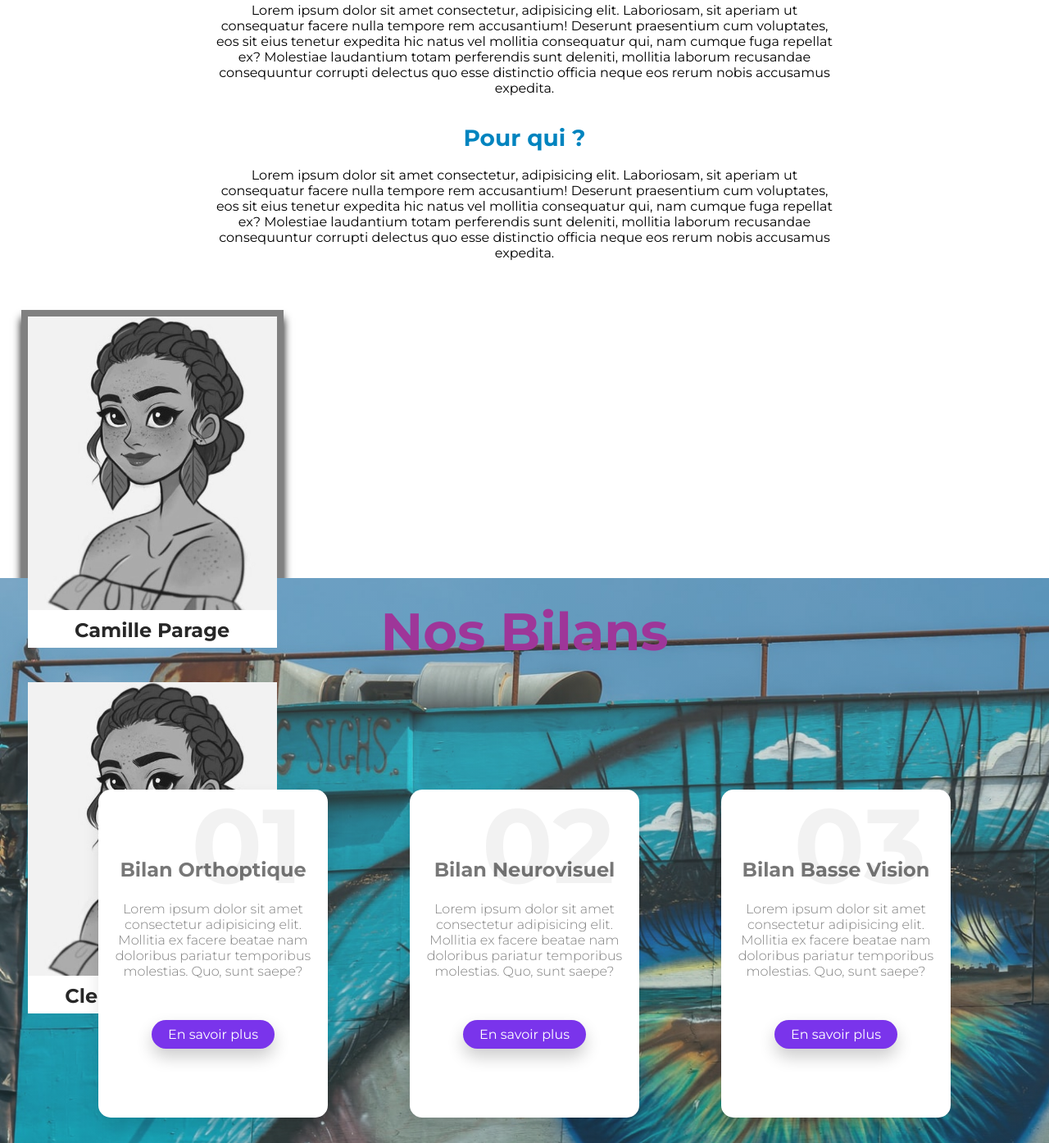
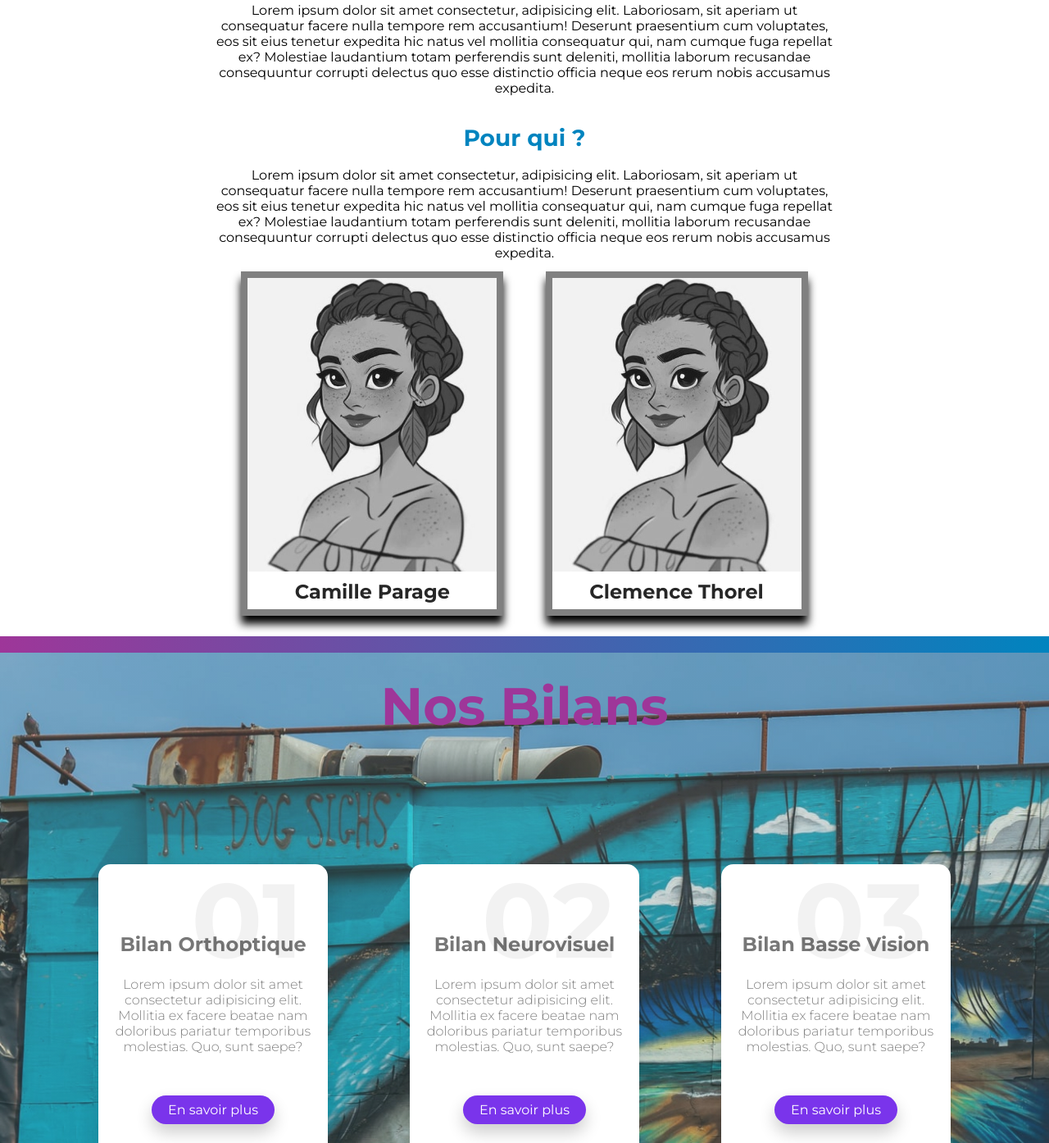
Before and after one commit to FlorianPtf/Site_Orthoptiste, a plain HTML site: page index.html in a window 1280 px wide. Shown: the part 159-1553 px from the top of the page at 82% size. Drawn offline with nearby package versions, Linux system fonts and the light colour scheme.

Commit message:
Modif 3/06

```diff
--- a/index.html
+++ b/index.html
@@ -61,23 +61,7 @@
 
 
 
-                <div class="box">
-                    <img src="img/Fille.jpg" alt="">
-                    <div class="info">
-                        <h1 class="title">Camille Parage</h1>
-                        <span class="post">Lorem ipsum dolor sit amet consectetur
-                            adipisicing elit. Libero obcaecati sequi sunt modi architecto dignissimos ipsam ipsum excepturi, saepe molestias?</span>
-                    </div>
-                </div>
 
-                <div class="box">
-                    <img src="img/Fille.jpg" alt="">
-                    <div class="info">
-                        <h1 class="title">Clemence Thorel</h1>
-                        <span class="post">Lorem ipsum dolor sit amet consectetur,
-                            adipisicing elit. Repellendus nihil error asperiores reiciendis exercitationem iusto obcaecati, eaque corrupti dolorem tempore!</span>
-                    </div>
-                </div>
             </div>
 
 
@@ -93,7 +77,25 @@
 
     <article>
         <section>
+            <div class="box-container">
+            <div class="box">
+                <img src="img/Fille.jpg" alt="">
+                <div class="info">
+                    <h1 class="title">Camille Parage</h1>
+                    <span class="post">Lorem ipsum dolor sit amet consectetur
+                        adipisicing elit. Libero obcaecati sequi sunt modi architecto dignissimos ipsam ipsum excepturi, saepe molestias?</span>
+                </div>
+            </div>
 
+            <div class="box">
+                <img src="img/Fille.jpg" alt="">
+                <div class="info">
+                    <h1 class="title">Clemence Thorel</h1>
+                    <span class="post">Lorem ipsum dolor sit amet consectetur,
+                        adipisicing elit. Repellendus nihil error asperiores reiciendis exercitationem iusto obcaecati, eaque corrupti dolorem tempore!</span>
+                </div>
+            </div>
+        </div>
         </section>
 
 
--- a/style.css
+++ b/style.css
@@ -82,7 +82,7 @@ header .logo img{
     color: white;
     font-size: 40px;
     font-weight: 500;
-    width: 170px;
+    width: 150px;
     height: auto;
 }
 
@@ -133,7 +133,7 @@ header .navbar ul li:hover a:after{
 ***********************************************************************************************************************************/
 
 .box-container2{
-    height: 100vh;
+    height: 50vh;
 }
 
 .box-container2 .box2 .titleortho{
@@ -182,18 +182,14 @@ header .navbar ul li:hover a:after{
 ***********************************************************************************************************************************/
 
 
-/* .box-container{
-    min-height: 100vh;
+.box-container{
+    min-height: 50vh;
     overflow: hidden;
-    background-size: cover;
-    background-position: fixed;
-    background-image: radial-gradient(rgba(255, 255, 255, 0.2), rgba(0, 122, 143, 0.2)), url("img/bg_ortho1.jpg");
+    background: white;
     display: flex;
     justify-content: center;
     align-items: center;
-    border-top: 20px solid;
-    border-image: linear-gradient(90deg, rgba(158, 54, 153) 0%,rgba(0,132,191,1)  100%) 1;
-} */
+}
 
 .box{
     height: 420px;
@@ -270,6 +266,9 @@ header .navbar ul li:hover a:after{
     background-size: cover;
     background-position: fixed;
     background-image: linear-gradient(0deg, rgba(3, 139, 163, 0.2), rgba(255, 255, 255, 0.2)), url("img/bg_ortho3.jpg");
+    border-bottom: 20px solid;
+    border-top: 20px solid;
+    border-image: linear-gradient(90deg, rgba(158, 54, 153) 0%,rgba(0,132,191,1)  100%) 1;
 }
 
 .box-container3com p{
@@ -703,7 +702,7 @@ header .navbar ul li:hover a:after{
 
 
 .box-container5com{
-    height: 60vh;
+    height: 80vh;
     background-color: rgba(44, 62, 80, 0.9);
 }
 
```
